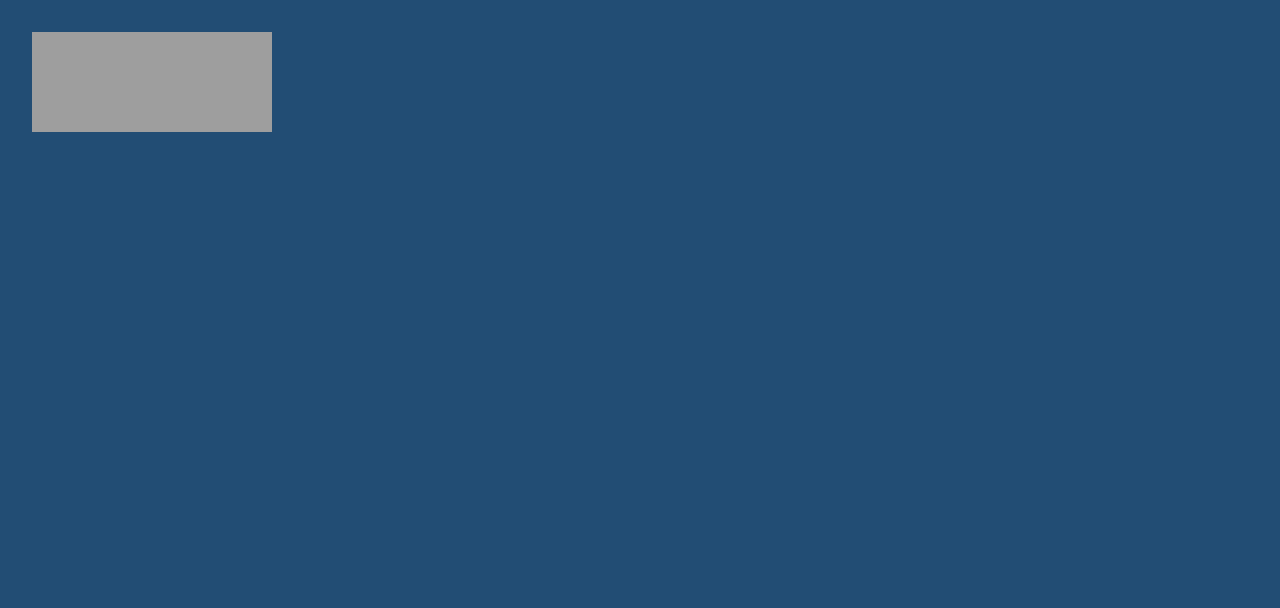
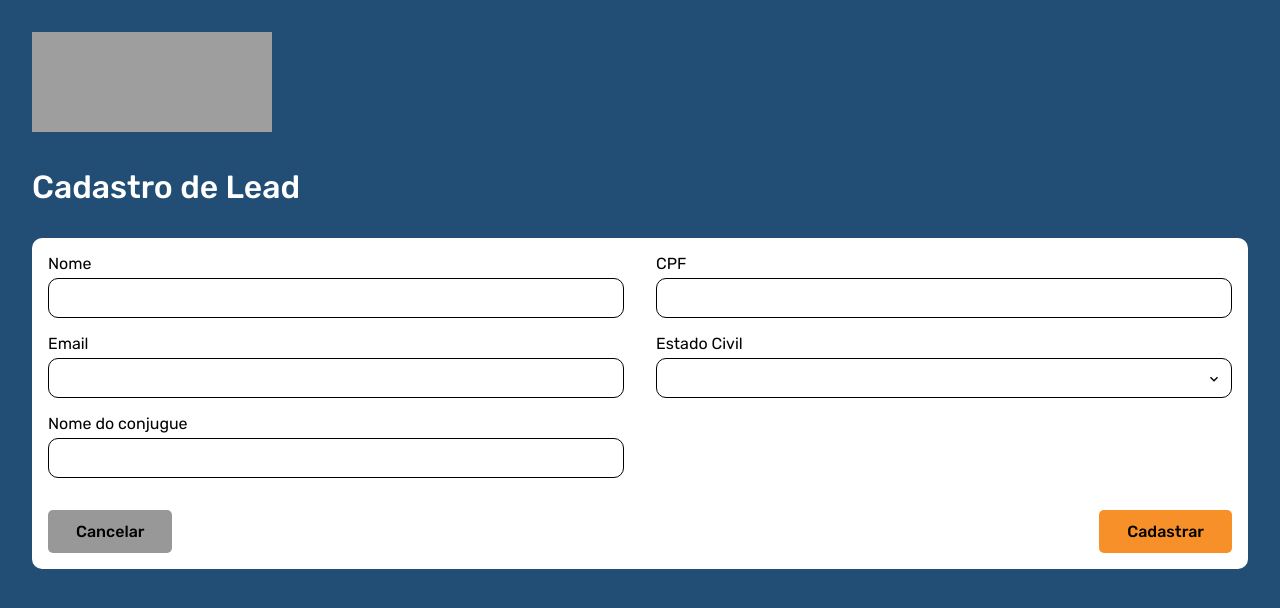
Before and after one commit to JanderSilv/acerta-leads, a React (Vite) app: page /cadastro in a window 1280 px wide. Before the commit this address had no page. Shown: the top 608 px of the page. Built offline with nearby package versions, Linux system fonts and the light colour scheme; grey boxes are pictures that could not be loaded.

Commit message:
✨ feat(pages): implements register page visual.

```diff
--- /dev/null
+++ b/src/pages/register/index.tsx
@@ -0,0 +1,64 @@
+import { FormEvent } from 'react'
+import { Link } from 'react-router-dom'
+import { Button, Input, InputGroup, LayoutTitle, Select } from 'src/components'
+import { ButtonsContainer, Form, FormContainer } from './styles'
+
+enum MaritalStatus {
+  Single = 'single',
+  Married = 'married',
+  Divorced = 'divorced',
+  Widowed = 'widowed'
+}
+const MaritalStatusOptions = {
+  [MaritalStatus.Single]: 'Solteiro(a)',
+  [MaritalStatus.Married]: 'Casado(a)',
+  [MaritalStatus.Divorced]: 'Divorciado(a)',
+  [MaritalStatus.Widowed]: 'Viúvo(a)'
+}
+
+const Register = () => {
+  const handleSubmit = (event: FormEvent) => {
+    event.preventDefault()
+  }
+
+  return (
+    <main>
+      <LayoutTitle>Cadastro de Lead</LayoutTitle>
+      <Form onSubmit={handleSubmit}>
+        <FormContainer>
+          <InputGroup label="Nome">
+            <Input id="name" />
+          </InputGroup>
+          <InputGroup label="CPF">
+            <Input id="cpf" />
+          </InputGroup>
+          <InputGroup label="Email">
+            <Input id="email" />
+          </InputGroup>
+          <InputGroup label="Estado Civil">
+            <Select id="marital-status">
+              <option value=""></option>
+              {Object.values(MaritalStatus).map(status => (
+                <option key={status} value={status}>
+                  {MaritalStatusOptions[status as MaritalStatus]}
+                </option>
+              ))}
+            </Select>
+          </InputGroup>
+          <InputGroup label="Nome do conjugue">
+            <Input id="spouse" />
+          </InputGroup>
+        </FormContainer>
+
+        <ButtonsContainer>
+          <Button as={Link} to="/">
+            Cancelar
+          </Button>
+          <Button>Cadastrar</Button>
+        </ButtonsContainer>
+      </Form>
+    </main>
+  )
+}
+
+export default Register
--- /dev/null
+++ b/src/pages/register/styles.ts
@@ -0,0 +1,81 @@
+import styled, { css } from 'styled-components'
+
+export const Wrapper = styled.div`
+  ${({ theme: { colors, space } }) => css`
+    width: 100%;
+    min-height: 100vh;
+    padding: ${space[7]};
+    background-color: ${colors.blue100};
+  `}
+`
+
+export const Form = styled.form`
+  ${({ theme: { colors, space, radii } }) => css`
+    padding: ${space[3]};
+    border-radius: ${radii.box};
+    background-color: ${colors.white100};
+  `}
+`
+export const FormContainer = styled.div`
+  ${({ theme: { space, media } }) => css`
+    display: grid;
+    grid-template-columns: 1fr;
+    gap: ${space[3]} ${space[7]};
+
+    @media ${media.sm} {
+      grid-template-columns: repeat(2, 1fr);
+    }
+  `}
+`
+export const ButtonsContainer = styled.div`
+  ${({ theme: { space, colors } }) => css`
+    margin-top: ${space[7]};
+    display: flex;
+    justify-content: space-between;
+    gap: ${space[3]};
+
+    & > a:first-child {
+      background-color: ${colors.grayTwo100};
+
+      &:hover {
+        background-color: ${colors.black100};
+      }
+    }
+  `}
+`
+
+export const TableWrapper = styled.section`
+  ${({ theme: { space } }) => css`
+    width: 100%;
+    margin-top: ${space[4]};
+  `}
+`
+export const Table = styled.table`
+  ${({ theme: { space, colors } }) => css`
+    width: 100%;
+    margin-top: ${space[3]};
+    border-collapse: separate;
+    border-spacing: 0 5px;
+
+    & tr {
+      background-color: ${colors.white100};
+    }
+    & tr:first-child {
+      color: ${colors.white100};
+      background-color: transparent;
+    }
+    & th {
+      font-weight: 500;
+      text-align: left;
+    }
+    & td {
+      color: ${colors.gray100};
+    }
+  `}
+`
+export const ButtonsCell = styled.td`
+  ${({ theme: { space, colors } }) => css`
+    display: flex;
+    gap: ${space[3]};
+  `}
+`
--- a/src/routes/index.tsx
+++ b/src/routes/index.tsx
@@ -2,9 +2,11 @@ import { lazy } from 'react'
 import { Route, Routes as BrowserRoutes } from 'react-router-dom'
 
 const HomeComponent = lazy(() => import('src/pages/home'))
+const RegisterComponent = lazy(() => import('src/pages/register'))
 
 export const Routes = () => (
   <BrowserRoutes>
     <Route path="/" element={<HomeComponent />} />
+    <Route path="/cadastro" element={<RegisterComponent />} />
   </BrowserRoutes>
 )
```
